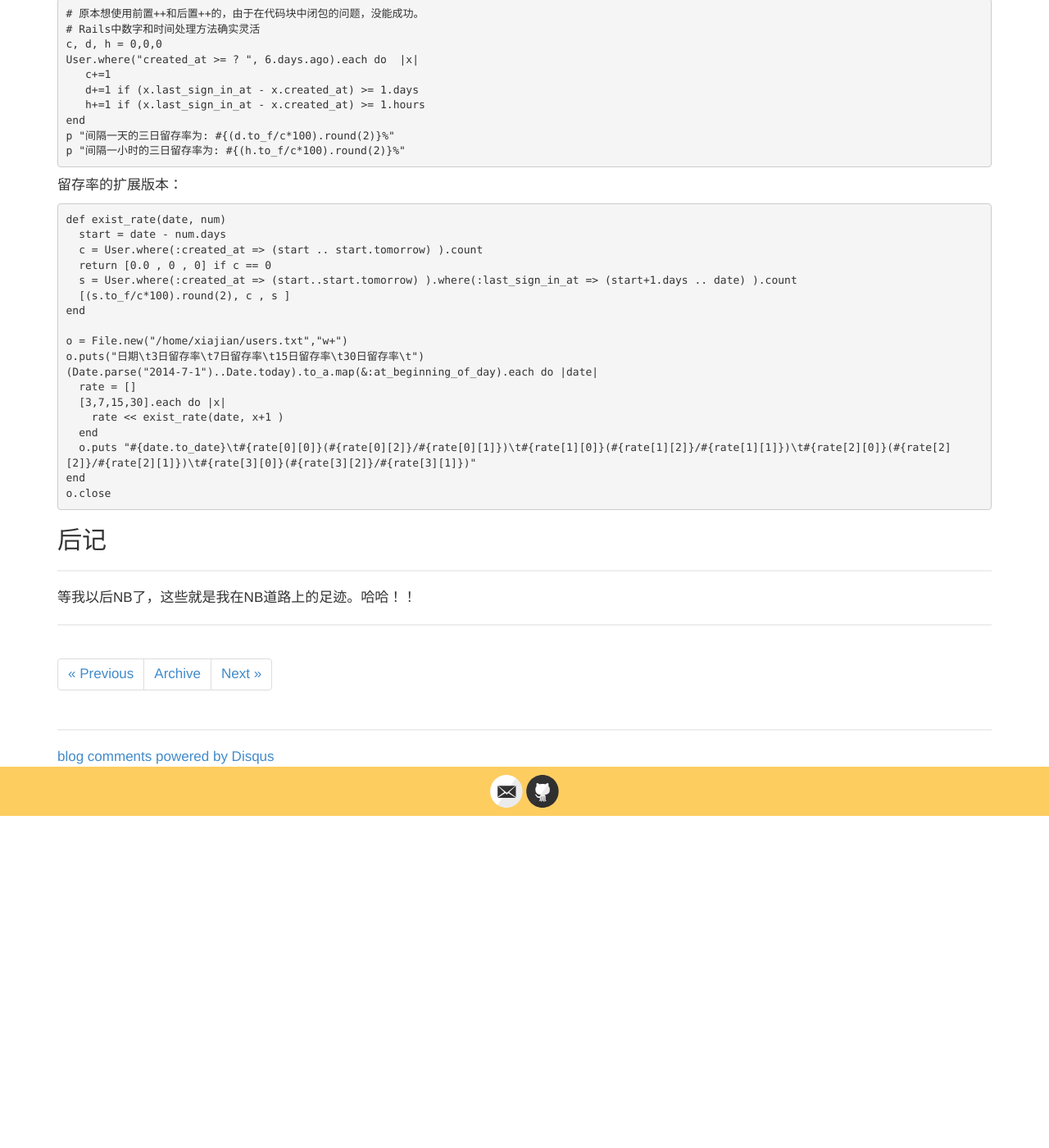
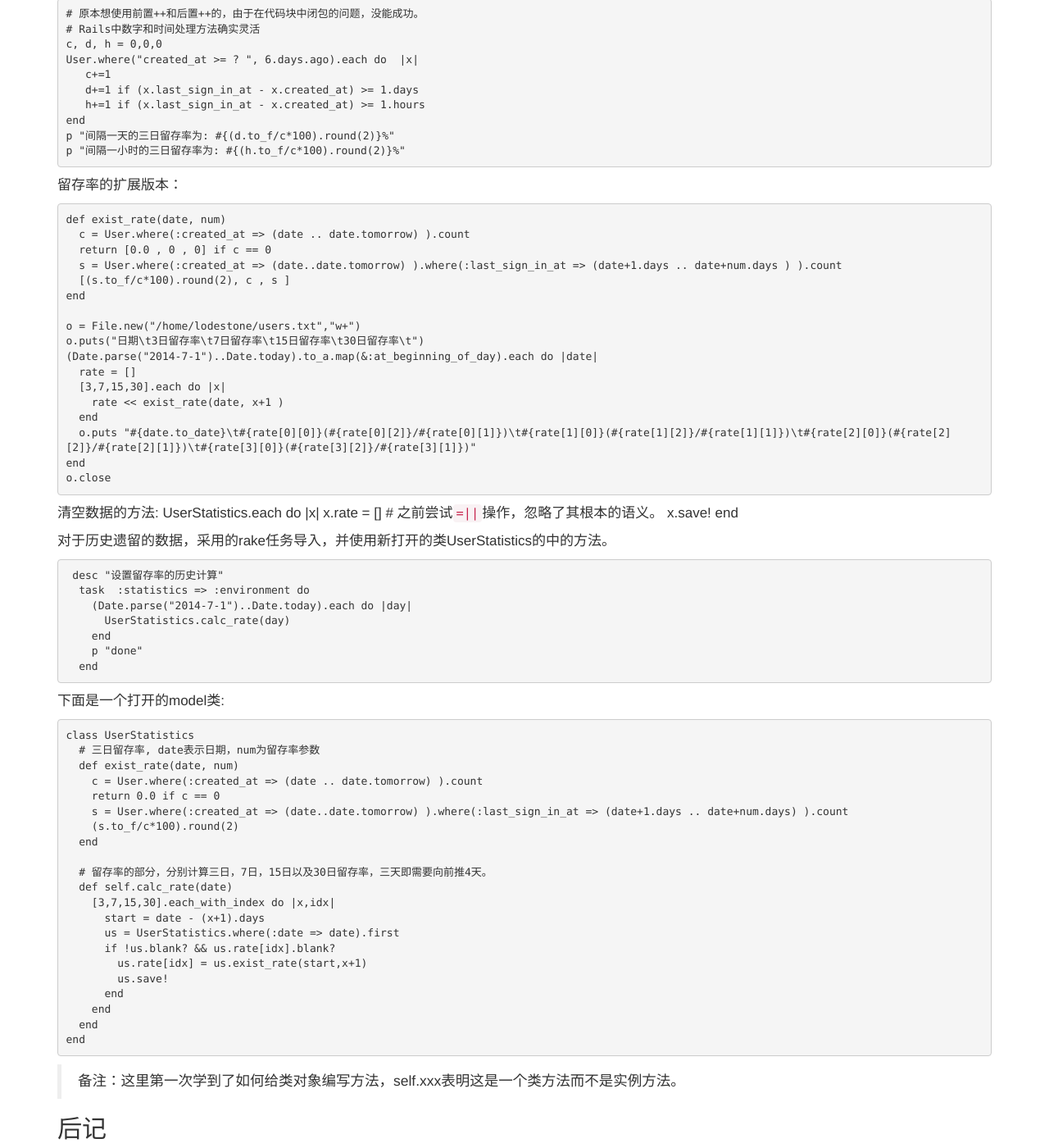
Before and after one commit to xiajian/xiajian.github.io, a Jekyll site: the page built from _posts/2014-10-10-一些自写的Ruby脚本.md, in a window 1280 px wide and 1400 px high, scrolled down 2111 px. Shown: the whole window at 82% size. Built offline with Jekyll 4.4.1, drawn with Linux system fonts in a browser that asks for light colours; comment, search, counter and statistics services are not loaded; before the commit the page ends 3106 px from its top, so only the background shows below that.

```diff
--- a/_posts/2014-10-10-一些自写的Ruby脚本.md
+++ b/_posts/2014-10-10-一些自写的Ruby脚本.md
@@ -109,14 +109,13 @@
 留存率的扩展版本：
 
     def exist_rate(date, num)
-      start = date - num.days
-      c = User.where(:created_at => (start .. start.tomorrow) ).count
+      c = User.where(:created_at => (date .. date.tomorrow) ).count
       return [0.0 , 0 , 0] if c == 0
-      s = User.where(:created_at => (start..start.tomorrow) ).where(:last_sign_in_at => (start+1.days .. date) ).count
+      s = User.where(:created_at => (date..date.tomorrow) ).where(:last_sign_in_at => (date+1.days .. date+num.days ) ).count
       [(s.to_f/c*100).round(2), c , s ]
     end
 
-    o = File.new("/home/xiajian/users.txt","w+")
+    o = File.new("/home/lodestone/users.txt","w+")
     o.puts("日期\t3日留存率\t7日留存率\t15日留存率\t30日留存率\t")
     (Date.parse("2014-7-1")..Date.today).to_a.map(&:at_beginning_of_day).each do |date|
       rate = []
@@ -127,6 +126,48 @@
     end
     o.close
 
+清空数据的方法:
+    UserStatistics.each do |x|
+      x.rate = []  # 之前尝试`=||`操作，忽略了其根本的语义。
+      x.save!
+     end
+
+对于历史遗留的数据，采用的rake任务导入，并使用新打开的类UserStatistics的中的方法。
+
+     desc "设置留存率的历史计算"
+      task  :statistics => :environment do
+        (Date.parse("2014-7-1")..Date.today).each do |day|
+          UserStatistics.calc_rate(day)
+        end
+        p "done"
+      end
+
+下面是一个打开的model类:
+
+    class UserStatistics
+      # 三日留存率, date表示日期，num为留存率参数
+      def exist_rate(date, num)
+        c = User.where(:created_at => (date .. date.tomorrow) ).count
+        return 0.0 if c == 0
+        s = User.where(:created_at => (date..date.tomorrow) ).where(:last_sign_in_at => (date+1.days .. date+num.days) ).count
+        (s.to_f/c*100).round(2)
+      end
+
+      # 留存率的部分，分别计算三日，7日，15日以及30日留存率，三天即需要向前推4天。
+      def self.calc_rate(date)
+        [3,7,15,30].each_with_index do |x,idx|
+          start = date - (x+1).days
+          us = UserStatistics.where(:date => date).first
+          if !us.blank? && us.rate[idx].blank?
+            us.rate[idx] = us.exist_rate(start,x+1)
+            us.save!
+          end
+        end
+      end
+    end
+
+> 备注：这里第一次学到了如何给类对象编写方法，self.xxx表明这是一个类方法而不是实例方法。
+
 ## 后记
 ----
 
```
Also changed, not shown: _posts/2014-09-06-心情日记.md (+28 -0 lines), _posts/2014-10-08-Unicorn.md (+2 -0 lines), _posts/2014-10-16-Api taster.md (added, +34 -0 lines).
